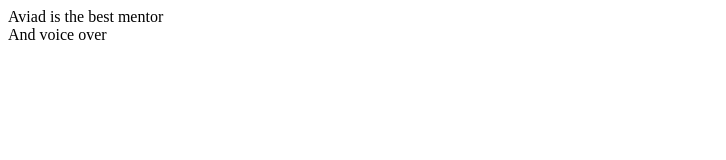
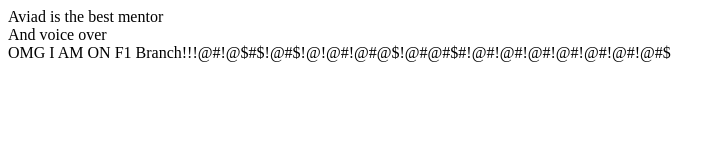
Before and after one commit to Aviad204/aug-test, a plain HTML site: page index.html in a window 1280 px wide. Shown: the whole page, without its empty margins (0-726 px from the left). Drawn offline with Linux system fonts and the light colour scheme.

Commit message:
add a title for f1

```diff
--- a/index.html
+++ b/index.html
@@ -10,6 +10,7 @@
 <body>
     <div>Aviad is the best mentor</div>
     <div>And voice over</div>
+    <div>OMG I AM ON F1 Branch!!!@#!@$#$!@#$!@!@#!@#@$!@#@#$#!@#!@#!@#!@#!@#!@#!@#$</div>
 </body>
 
 </html>
```
